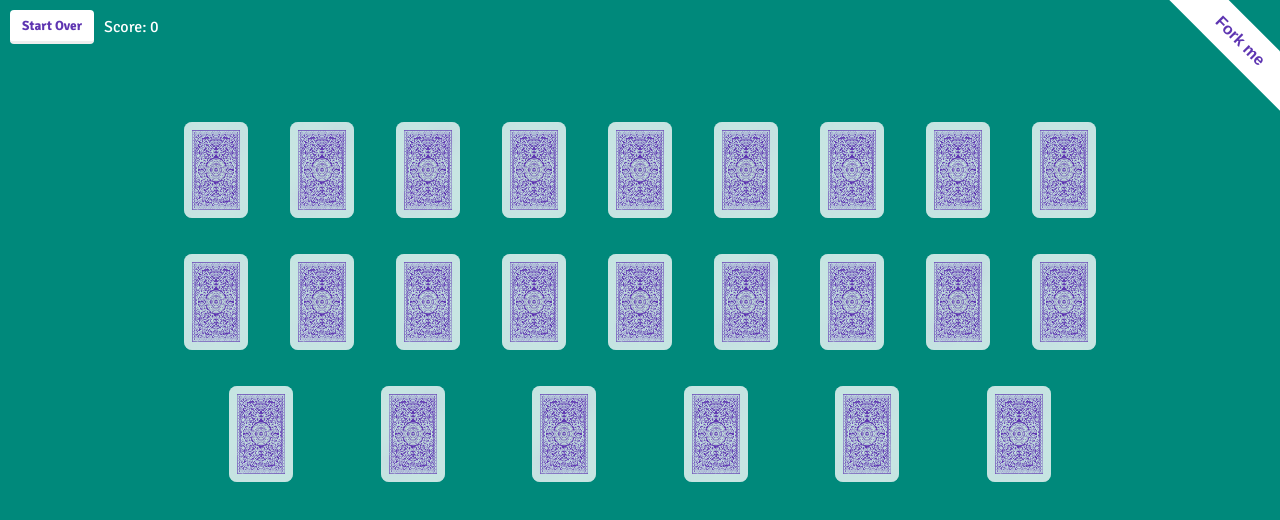
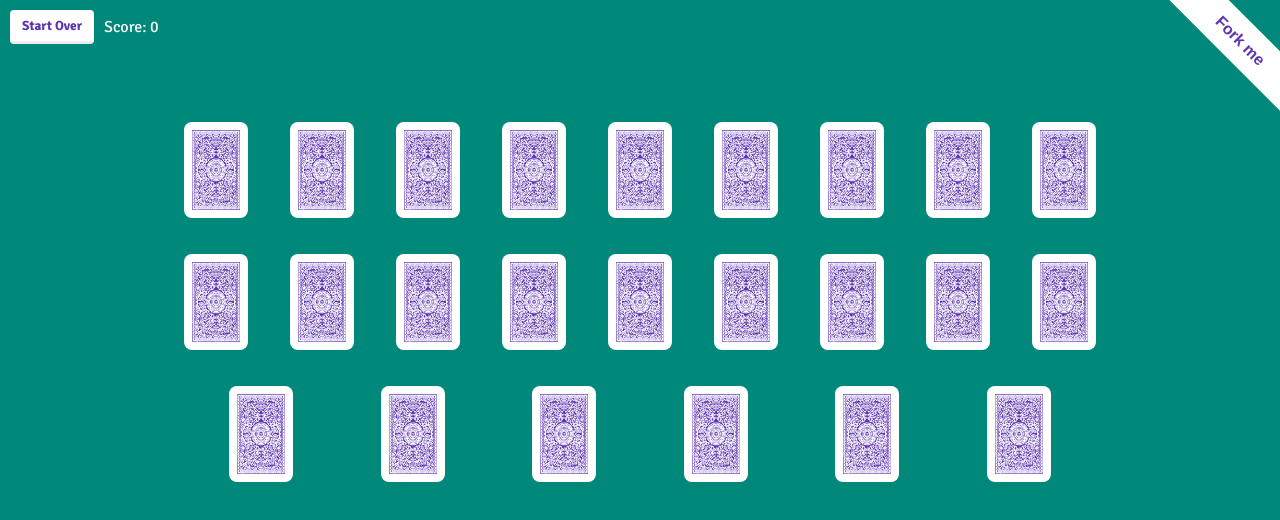
Before and after one commit to BrandonDyer64/Memory-Game, a React (Create React App) app: page / in a window 1280 px wide. Shown: the top 520 px of the page. Built offline with nearby package versions, Linux system fonts and the light colour scheme.

Commit message:
Firefox friendly

```diff
--- a/src/components/Board.tsx
+++ b/src/components/Board.tsx
@@ -13,18 +13,15 @@ interface Props {
 export default (props: Props) => {
     const styles = useStyles({});
 
+    const [disabledCards, setDisabledCards] = useState<number[]>([]);
+    const [openCardA, setOpenCardA] = useState(-1);
+    const [openCardB, setOpenCardB] = useState(-1);
     const [cards] = useState<number[]>(() =>
         shuffleArray([
             ...range(0, props.numCards / 2),
             ...range(0, props.numCards / 2),
         ])
     );
-
-    const [disabledCards, setDisabledCards] = useState<number[]>([]);
-    const disableCard = (card: number) => setDisabledCards(c => [...c, card]);
-
-    const [openCardA, setOpenCardA] = useState(-1);
-    const [openCardB, setOpenCardB] = useState(-1);
 
     if (disabledCards.length >= cards.length) {
         props.onWin();
@@ -38,8 +35,7 @@ export default (props: Props) => {
         } else if (openCardB < 0) {
             setOpenCardB(card);
             if (cards[card] === cards[openCardA]) {
-                disableCard(card);
-                disableCard(openCardA);
+                setDisabledCards(c => [...c, card, openCardA]);
                 props.onMatch();
             } else {
                 props.onFail();
@@ -50,7 +46,9 @@ export default (props: Props) => {
         }
     };
 
-    const cardComponents = cards.map((card, i) => (
+    return (
+        <div className={styles.root}>
+            {cards.map((card, i) => (
                 <Card
                     value={card}
                     isOpen={i === openCardA || i === openCardB}
@@ -58,9 +56,9 @@ export default (props: Props) => {
                     onClick={() => onCardOpen(i)}
                     key={i}
                 />
-    ));
-
-    return <div className={styles.root}>{cardComponents}</div>;
+            ))}
+        </div>
+    );
 };
 
 export const useStyles = makeStyles({
--- a/src/components/Card.tsx
+++ b/src/components/Card.tsx
@@ -58,11 +58,10 @@ export const useStyles = makeStyles({
             cursor: "pointer",
         },
         "& $back, & $front": {
-            background: "#fff8",
+            background: "#ffff",
             borderRadius: "1vh",
-            backdropFilter: "blur(10px)",
             padding: "1vh",
-            //backfaceVisibility: "hidden",
+            backfaceVisibility: "hidden",
             position: "absolute",
             top: 0,
             left: 0,
```
Lines whose indentation alone changed are shown as unchanged.
